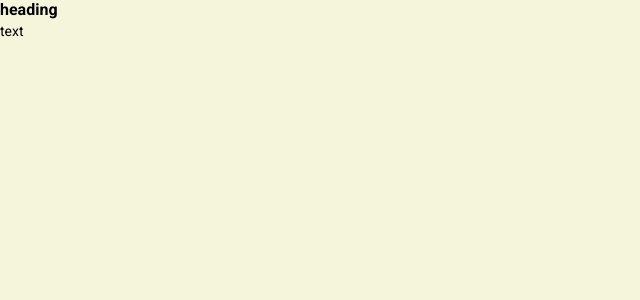
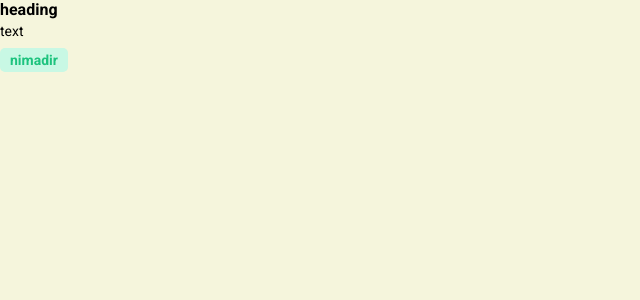
Before and after one commit to shohjahon1code/shakhdemy-edu, a Next.js app: page / in a window 1280 px wide. Shown: the top 300 px of the page, without its empty margins (0-640 px from the left). Built offline with nearby package versions, Linux system fonts and the light colour scheme.

Commit message:
added tag component

```diff
--- a/src/components/index.ts
+++ b/src/components/index.ts
@@ -1,2 +1,3 @@
 export {default as Heading} from './heading/heading';
 export {default as Text} from './text/text';
+export {default as Tag} from './tag/tag';
--- /dev/null
+++ b/src/components/tag/tag.module.css
@@ -0,0 +1,36 @@
+.tag {
+  display: inline-block;
+  margin-right: 5px;
+  margin-top: 5px;
+  border-radius: 5px;
+}
+
+.s {
+  padding: 5px 10px;
+  font-size: 12px;
+  line-height: 12px;
+}
+
+.m {
+  padding: 5px 10px;
+  font-size: 14px;
+  line-height: 14px;
+}
+
+.red {
+  color: var(--white);
+  background-color: #de0000;
+  font-weight: bold;
+}
+
+.green {
+  color: var(--green);
+  background-color: var(--green-light);
+  font-weight: bold;
+}
+
+.primary {
+  color: var(--primary);
+  background-color: none;
+  border: 1px solid var(--primary);
+}
--- /dev/null
+++ b/src/components/tag/tag.tsx
@@ -0,0 +1,20 @@
+import React from 'react';
+import { TagProps } from './tag.props';
+import classes from './tag.module.css';
+import cn from 'classnames';
+
+const Tag = ({ size, children, color }: TagProps): JSX.Element => {
+  return (
+    <div className={cn(classes.tag, {
+      [classes.s]: size === 's',
+      [classes.m]: size === 'm',
+      [classes.red]: color === 'red',
+      [classes.green]: color === 'green',
+      [classes.primary]: color === 'primary',
+    })}>
+      {children}
+    </div>
+  );
+};
+
+export default Tag;
--- a/src/pages/index.tsx
+++ b/src/pages/index.tsx
@@ -1,11 +1,12 @@
 import React from 'react';
-import { Heading, Text } from '../components';
+import { Heading, Tag, Text } from '../components';
 
 const Home = () => {
   return (
     <div>
       <Heading tag='h4'>heading</Heading>
       <Text size='s'>text</Text>
+      <Tag color='green' size='m'>nimadir</Tag>
     </div>
   );
 };
```
Also changed, not shown: src/components/tag/tag.props.ts (added, +7 -0 lines).
